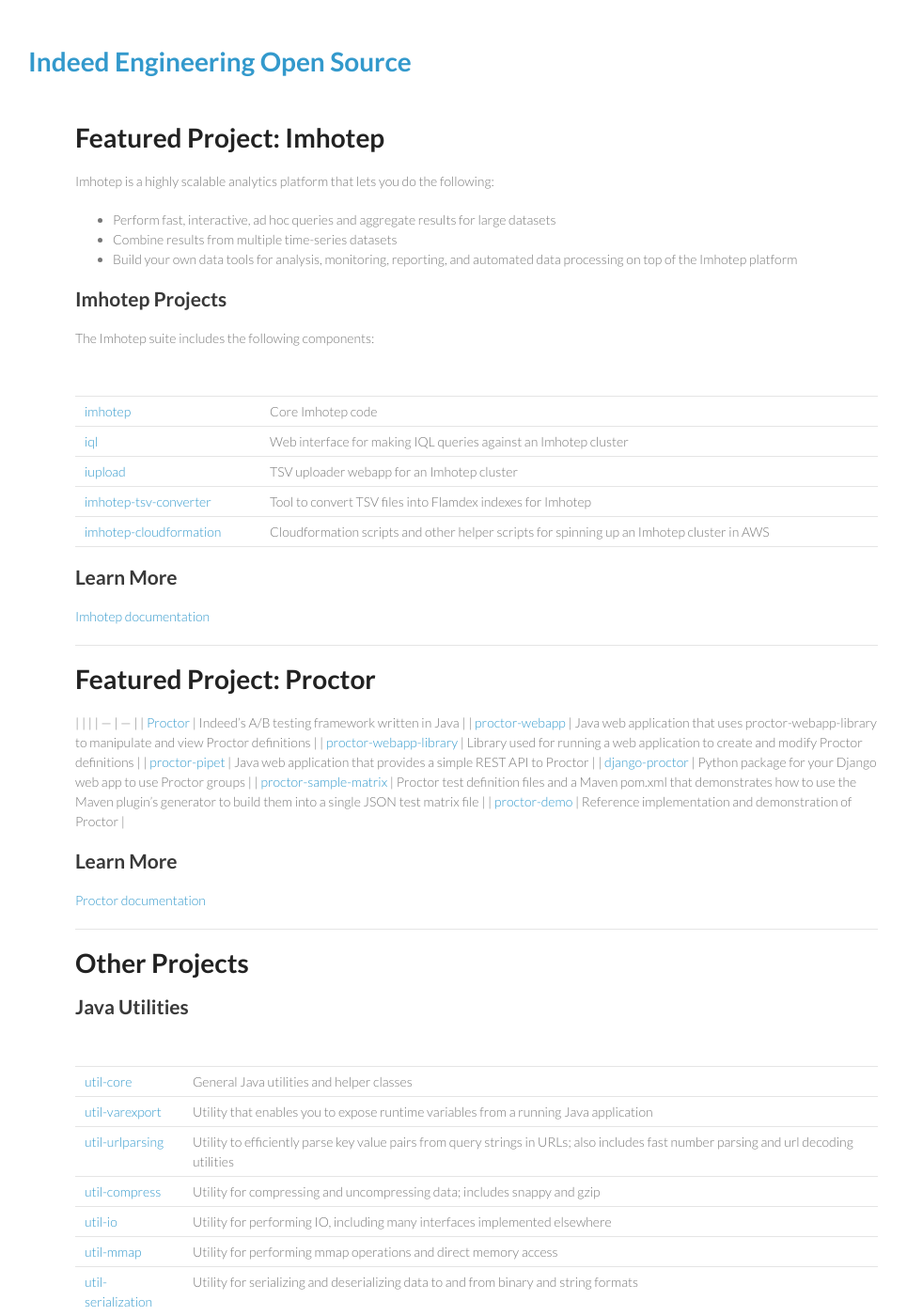
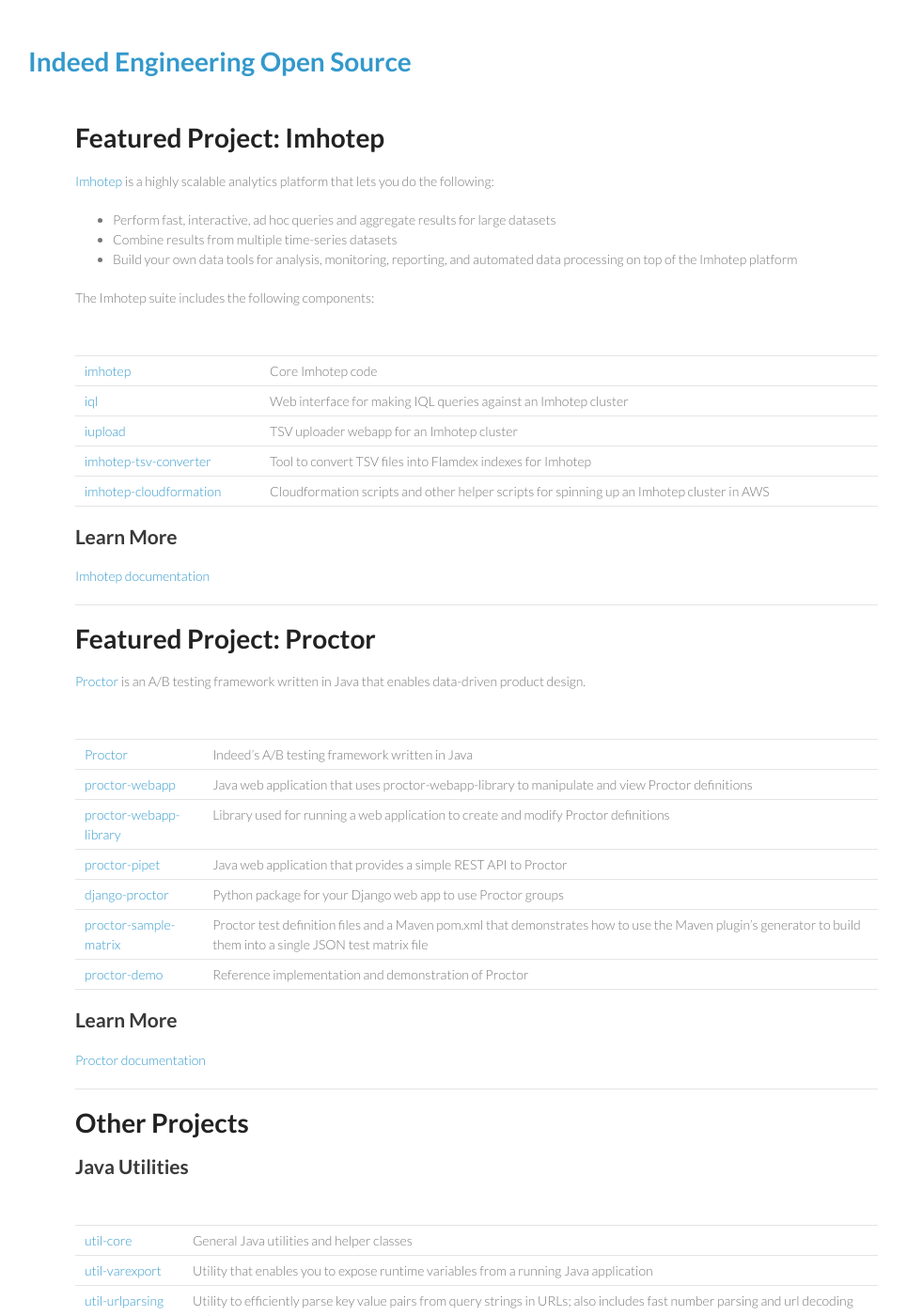
Before and after one commit to youknowjack/indeedeng-youknowjack.github.io, a Jekyll site: the page built from index.md, in a window 1280 px wide and 1400 px high. Shown: the whole window at 94% size, without its empty margins (20-985 px from the left). Built offline with Jekyll 4.4.1, drawn with Linux system fonts in a browser that asks for light colours; Markdown is read by kramdown in place of the engine named in the settings.

Commit message:
miscellaneous cleanup
Add Imhotep and Proctor documentation links, remove unnecessary header, add Proctor text

```diff
--- a/index.md
+++ b/index.md
@@ -5,13 +5,11 @@
 ---
 
 #Featured Project: Imhotep
-Imhotep is a highly scalable analytics platform that lets you do the following:
+[Imhotep](http://opensource.indeedeng.io/imhotep/) is a highly scalable analytics platform that lets you do the following:
 
 * Perform fast, interactive, ad hoc queries and aggregate results for large datasets
 * Combine results from multiple time-series datasets
 * Build your own data tools for analysis, monitoring, reporting, and automated data processing on top of the Imhotep platform
-
-##Imhotep Projects
 
 The Imhotep suite includes the following components:
 
@@ -30,6 +28,9 @@
 
 
 #Featured Project: Proctor
+
+[Proctor](http://opensource.indeedeng.io/proctor/) is an A/B testing framework written in Java that enables data-driven product design.
+
 | | |
 | --- | --- |
 | [Proctor](https://github.com/indeedeng/proctor) | Indeed's A/B testing framework written in Java |
```
